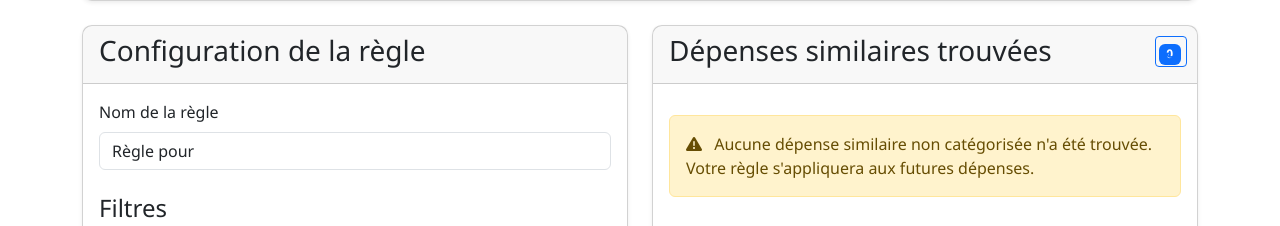
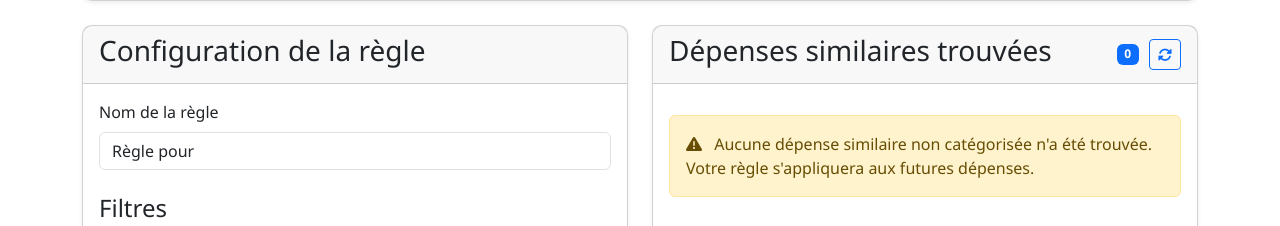
Before and after one commit to bizbiz/QB_Tools, a Flask app: template app/templates/tricount/auto_categorize.html in a window 1280 px wide. Shown: the part 464-690 px from the top of the page. Run offline with Flask 3, Linux system fonts and the light colour scheme; the template is opened without the code that fills it, so the values that code supplies are empty.

Commit message:
upgrading auto cat

```diff
--- a/app/static/css/tricount/auto_categorize.css
+++ b/app/static/css/tricount/auto_categorize.css
@@ -2,9 +2,7 @@
 
 /* Style pour le bouton de rafraîchissement */
 .refresh-button {
-    position: absolute;
-    top: 10px;
-    right: 10px;
+    margin-left: 10px;
     z-index: 10;
 }
 
--- a/app/static/js/tricount/auto_categorize.js
+++ b/app/static/js/tricount/auto_categorize.js
@@ -86,6 +86,7 @@ document.addEventListener('DOMContentLoaded', function() {
 
     // Fonction pour obtenir les filtres actuels
     function getFilters() {
+        // Le titre de la règle ne doit pas influer sur le filtrage des dépenses
         return {
             merchant_contains: merchantContains ? merchantContains.value : '',
             description_contains: descriptionContains ? descriptionContains.value : '',
--- a/app/templates/tricount/auto_categorize.html
+++ b/app/templates/tricount/auto_categorize.html
@@ -3,7 +3,7 @@
 {% block title %}QB Tools - Auto-catégorisation{% endblock %}
 
 {% block extra_css %}
-<link rel="stylesheet" href="{{ url_for('static', filename='css/tricount/main.css') }}">
+<link rel="stylesheet" href="{{ url_for('static', filename='css/tricount.css') }}">
 <link rel="stylesheet" href="{{ url_for('static', filename='css/tricount/auto_categorize.css') }}">
 {% endblock %}
 
@@ -149,6 +149,8 @@
                 <div class="card-header">
                     <div class="d-flex justify-content-between align-items-center">
                         <h3 class="card-title">Dépenses similaires trouvées</h3>
+
+                        <div class="d-flex align-items-center">
                             <span class="badge bg-primary" id="expenses-count">{{ similar_expenses|length }}</span>
 
                             <!-- Bouton pour rafraîchir manuellement la liste -->
@@ -156,6 +158,7 @@
                                 <i class="fas fa-sync-alt"></i>
                                 <span class="badge bg-danger d-none notification-badge" id="refresh-needed-badge">!</span>
                             </button>
+                        </div>
                     </div>
                 </div>
                 <div class="card-body">
```
Lines whose indentation alone changed are shown as unchanged.
